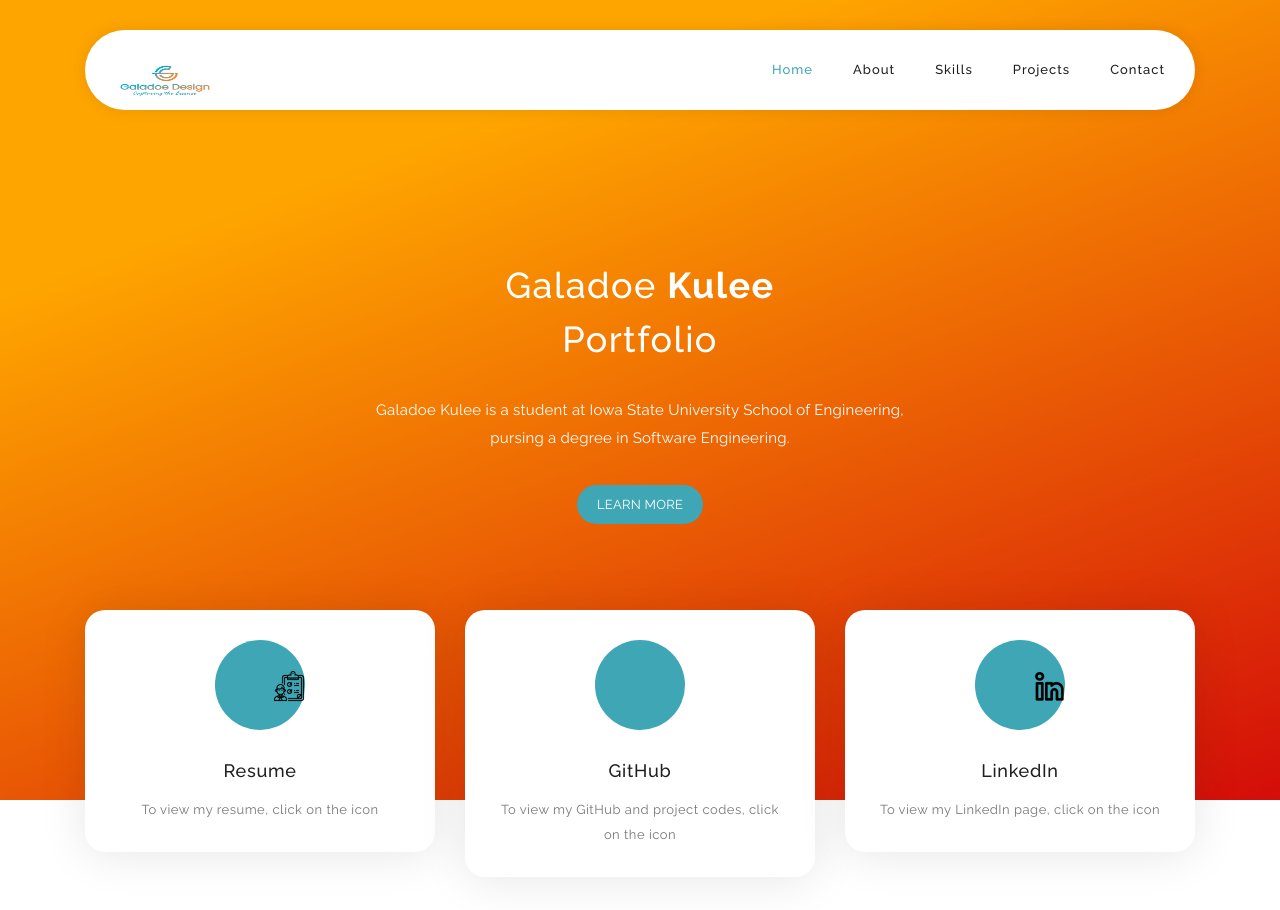
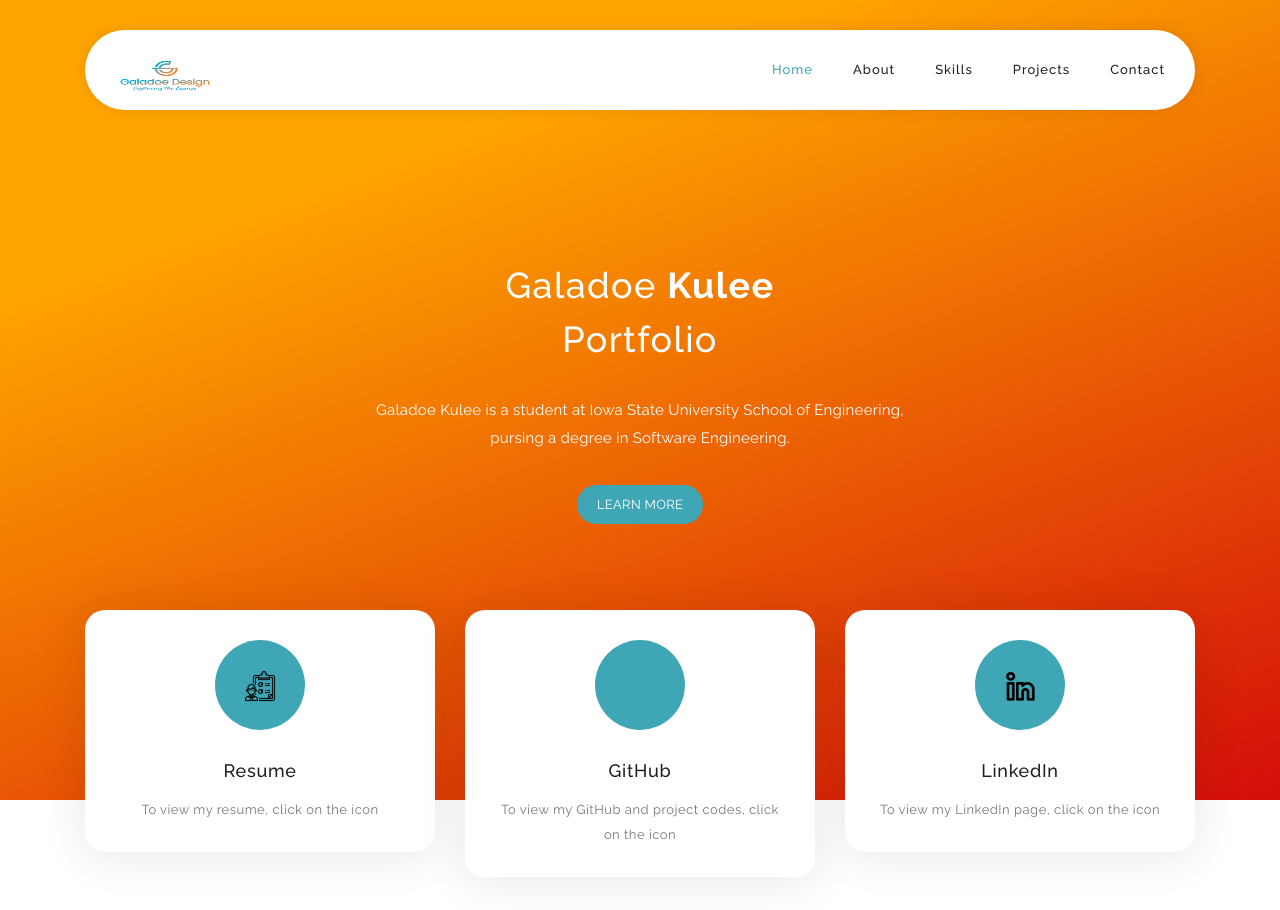
Before and after one commit to galadoe/galadoe.github.io, a plain HTML site: page templatemo_535_softy_pinko/index.html in a window 1280 px wide. Shown: the top 910 px of the page. Drawn offline with Linux system fonts and the light colour scheme.

Commit message:
almost done with portfolio

```diff
--- a/templatemo_535_softy_pinko/assets/css/templatemo-softy-pinko.css
+++ b/templatemo_535_softy_pinko/assets/css/templatemo-softy-pinko.css
@@ -556,7 +556,7 @@ header
 }
 
 .header-area.header-sticky .logo {
-  margin-top: 25px;
+  margin-top: 20px;
 }
 
 .header-area.header-sticky .nav {
@@ -825,7 +825,7 @@ features
 }
 
 .features-small-item a {
-  float: right;
+  /* float: left; */
   position: relative;
   z-index: 2;
 }
--- a/templatemo_535_softy_pinko/index.html
+++ b/templatemo_535_softy_pinko/index.html
@@ -174,7 +174,7 @@ https://templatemo.com/tm-535-softy-pinko
                         <h2 class="section-title">Looking To the Future</h2>
                     </div>
                     <div class="left-text">
-                        <p>In the future, I hope to be continue honing my skills, both technical and interpersonal byworking with a company that allows me to do that. I want to have the opportunity to have an impact in my community.</p>
+                        <p>In the future, I hope to be continue honing my skills, both technical and interpersonal by working with a company that allows me to do that. I want to have the opportunity to have an impact in my community.</p>
                     </div>
                 </div>
                 <div class="col-lg-1"></div>
```
Also changed, not shown: templatemo_535_softy_pinko/assets/images/professional.JPG (added), 2 other files.
